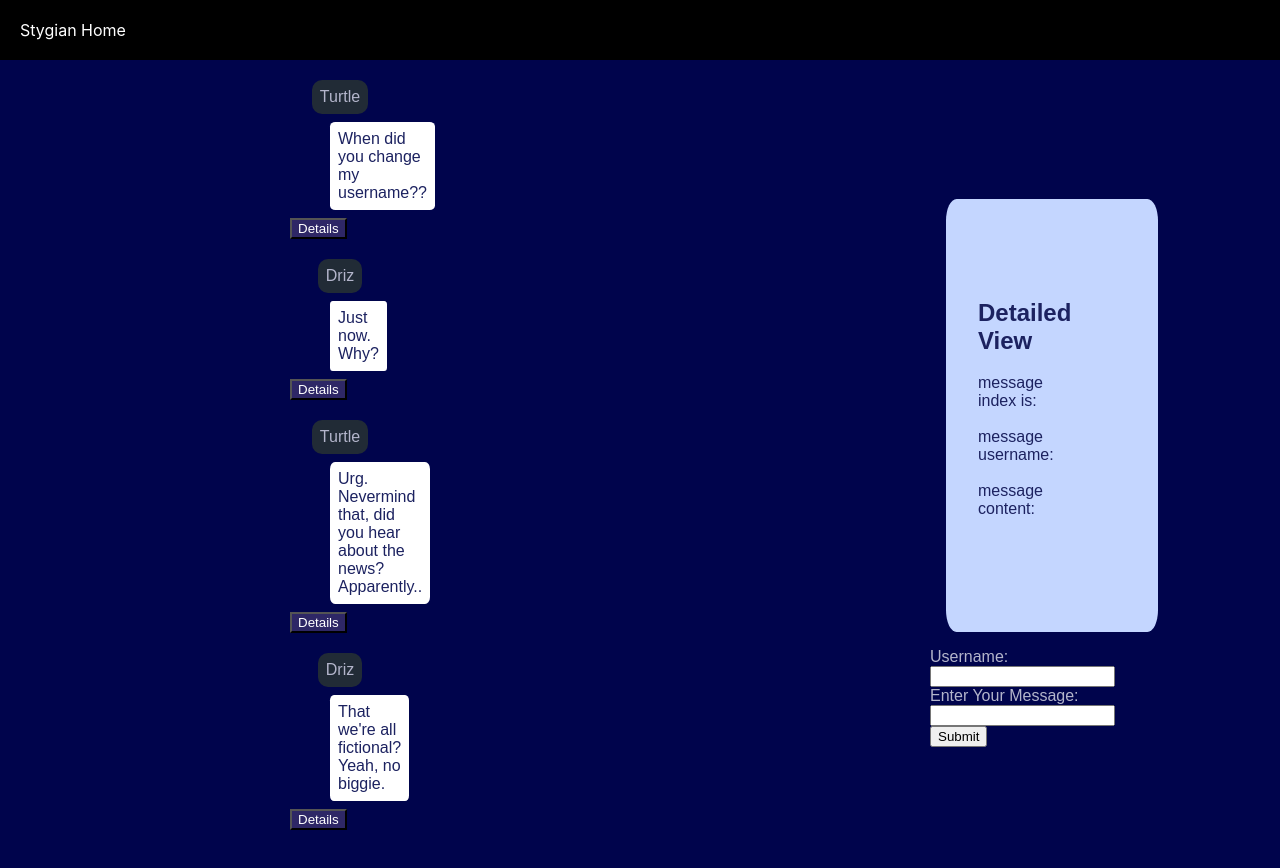
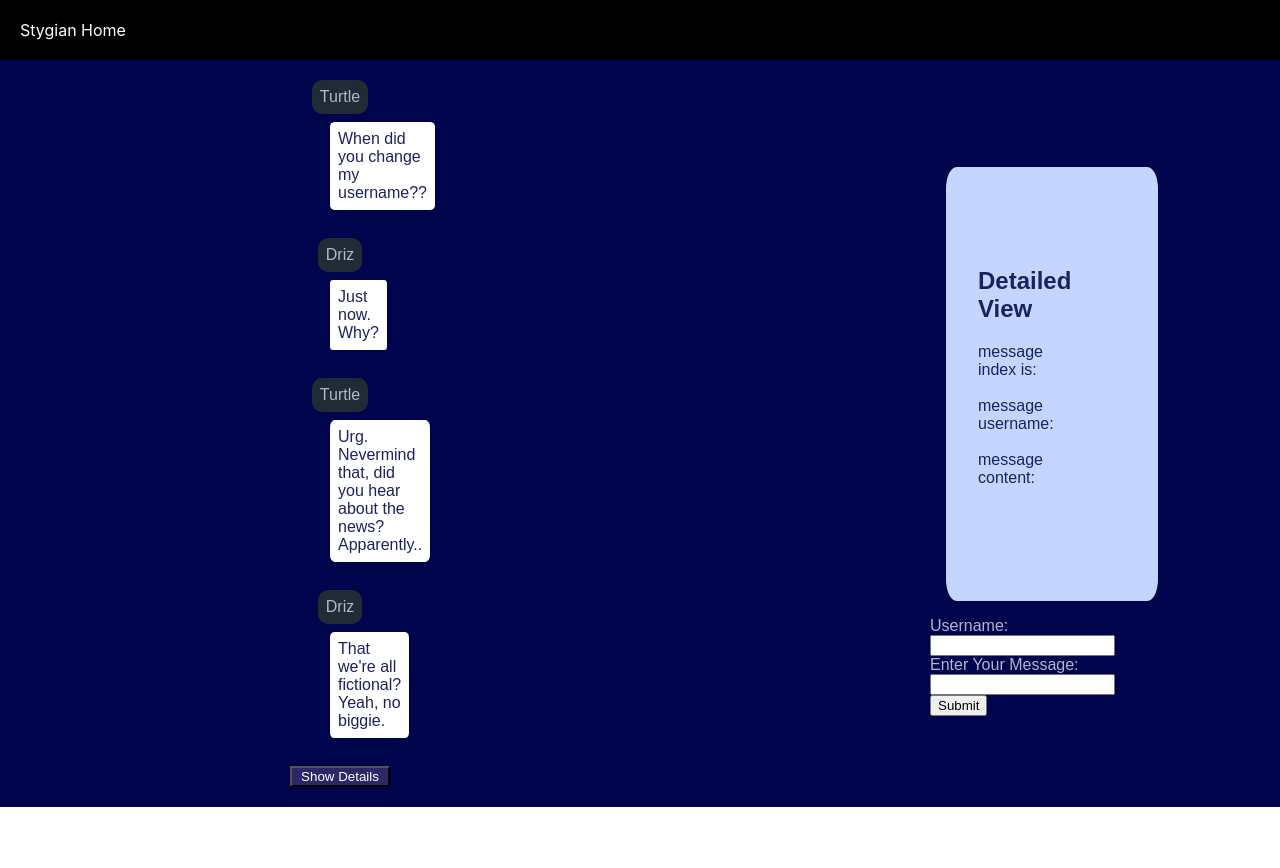
Before and after one commit to lydia-zheng/Stygian_React-Redux, a React (Create React App) app: page / in a window 1280 px wide. Shown: the top 868 px of the page. After the commit the page ends 807 px from the top, so only its background shows below. Built offline with nearby package versions, Linux system fonts and the light colour scheme.

Commit message:
Need to implement popup for DetailView using Toggle somehow; Currently Click on message for detailedView information

```diff
--- a/src/components/App.js
+++ b/src/components/App.js
@@ -1,11 +1,13 @@
-import React from 'react';
+import React /*, {useState} */ from 'react';
 import UserForm from './UserForm';
 import MsgList from './MsgList';
 import '../App.css';
 import DetailView from './DetailView';
+import useModal from './useModal';
 
 
 const App = () => {   //this is how you make a functional component
+    const {isShowing, toggle} = useModal();
 
     return (
     <div className= "body" >
@@ -13,15 +15,8 @@ const App = () => {   //this is how you make a functional component
       <section className="container">
         <div id="all_messages">
           <MsgList />
-
-        {/* <button className="button-default" onClick={toggle}>Show Modal</button>
-      <DetailView
-        isShowing={isShowing}
-        hide={toggle}
-        /> */}
-
+          <button className="detail_button" onClick={toggle}>Show Details</button>
         </div>
-
         <div id="form">
         <DetailView/>
         <UserForm/>
--- a/src/components/DetailView.js
+++ b/src/components/DetailView.js
@@ -18,7 +18,7 @@ import { useSelector } from 'react-redux';
 
 
 export default function DetailView (i){
-    //TODO NOT DISPLAYING CORRECTLY FOR INDEX 0
+
     const activeMsgID = useSelector(state => state.id);
     const msgList = useSelector(state =>state.messages.messages);
     let name;
@@ -34,13 +34,18 @@ export default function DetailView (i){
     }
 
     return (
-        <div id= "detailedView">
-            <h1>Detailed View </h1>
+
+        <div id= "detailedView" className='popup'>
+            <div className="popup_inner">
+                <h1>Detailed View </h1>
             <p>message index is: {activeMsgID} <br/><br/>
             message username: {name}<br/><br/>
             message content: {content}<br/><br/>
             </p>
 
+            </div>
+
+
         </div>
     );
 }
--- a/src/components/MsgList.js
+++ b/src/components/MsgList.js
@@ -43,12 +43,12 @@ export default function MsgList (){
             return (
                 <Fragment key= {i}>
                     {
-                            <li className="msg_send">
+                            <li className="msg_send" onClick = {() =>getActiveMessageID(i)}>
                             <div className="msg">
                             <div className ="msg_content">
                     <div className="msg_username">{msg.name}</div>
                     <div className="msg_message">{msg.content}</div>
-                        <button className="detail_button"  onClick = {() =>getActiveMessageID(i)}/* onClick= {handle_Toggle} */>Details</button>
+                        {/* <button className="detail_button"  onClick = {() =>getActiveMessageID(i)}/* onClick= {handle_Toggle} />Details</button> */}
                             </div>
                             </div>
                         </li>
--- /dev/null
+++ b/src/components/useModal.js
@@ -0,0 +1,16 @@
+import { useState } from 'react';
+
+const useModal = () => {
+  const [isShowing, setIsShowing] = useState(false);
+
+  function toggle() {
+    setIsShowing(!isShowing);
+  }
+
+  return {
+    isShowing,
+    toggle,
+  }
+};
+
+export default useModal;
```
Also changed, not shown: src/App.css (+18 -47 lines). Lines whose indentation alone changed are shown as unchanged.
